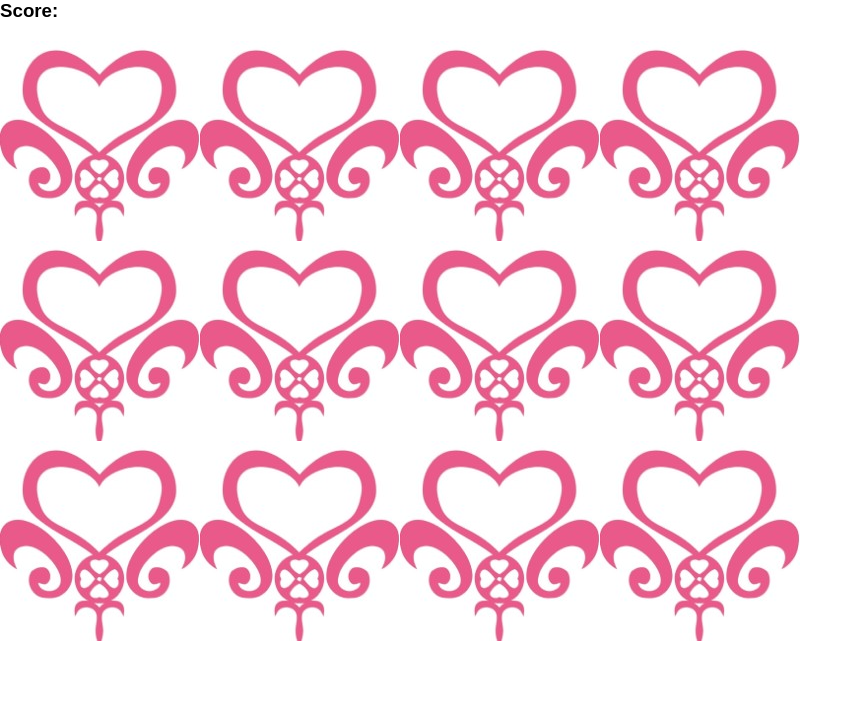
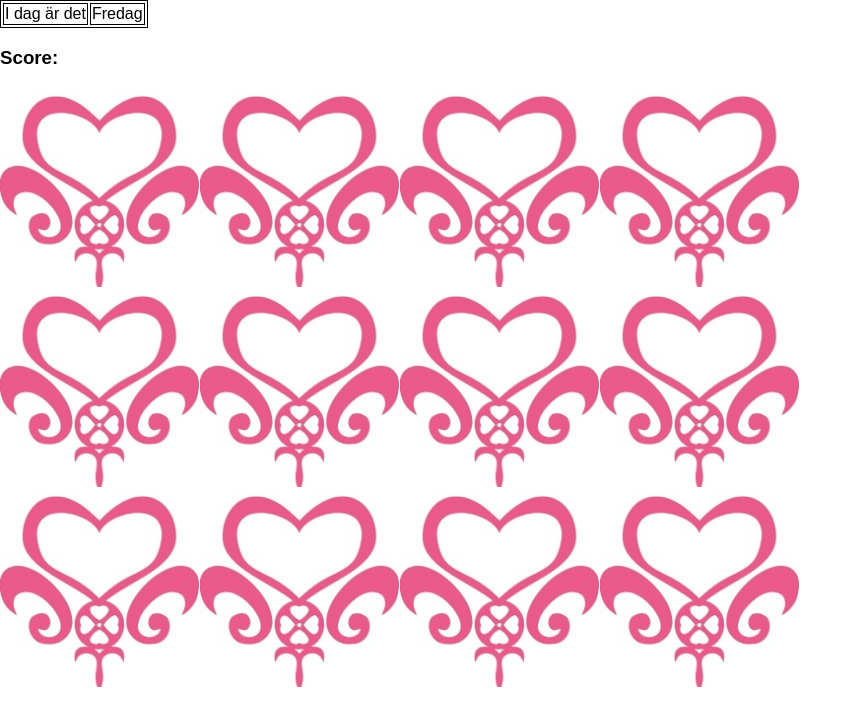
Before and after one commit to DavidSpartan95/ProdjectMippuru, a plain HTML site: page game.html in a window 1280 px wide. Shown: the whole page, without its empty margins (0-863 px from the left). Drawn offline with Linux system fonts and the light colour scheme.

Commit message:
added a table tag

```diff
--- a/game.html
+++ b/game.html
@@ -4,9 +4,22 @@
     <meta http-equiv="X-UA-Compatible" content="IE=edge" />
     <meta name="viewport" content="width=device-width, initial-scale=1.0" />
     <title>プリキュアクラブ</title>
-    <link rel="stylesheet" href="styles.css">
+    <link rel="stylesheet" href="styles.css" />
+    <style>
+      table,
+      th,
+      td {
+        border: 1px solid black;
+      }
+    </style>
   </head>
   <body>
+    <table>
+      <tr>
+        <td>I dag är det</td>
+        <td>Fredag</td>
+      </tr>
+    </table>
     <h3>Score: <span id="result"></span></h3>
 
     <div id="grid"></div>
```
